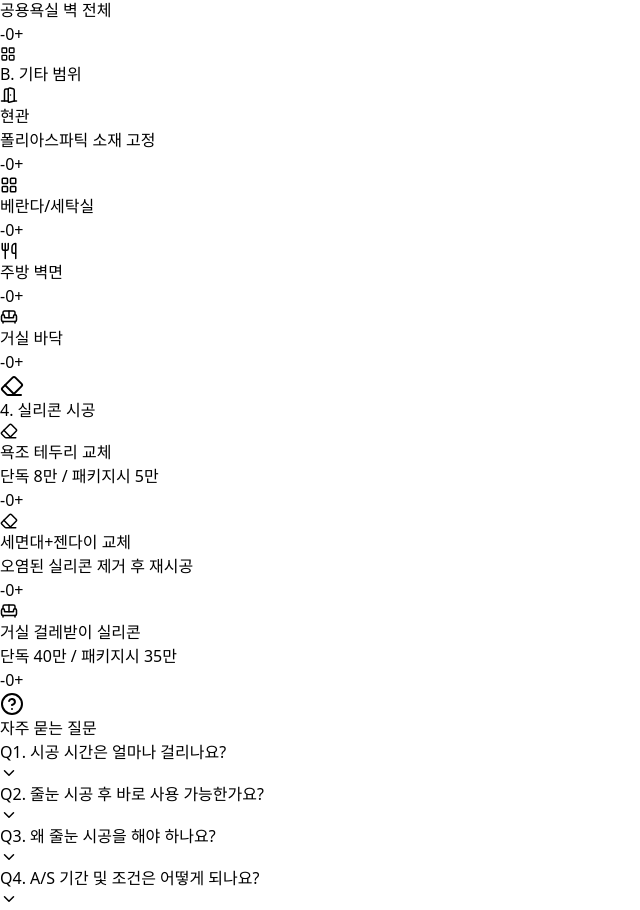
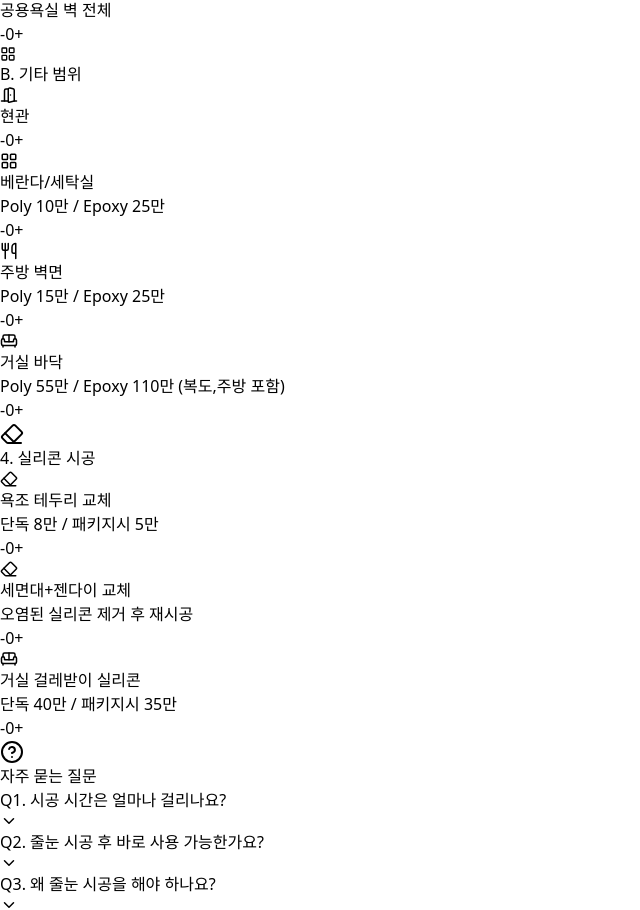
Before and after one commit to jsh5199-ai/julnun-web, a React (Vite) app: page / in a window 1280 px wide. Shown: the part 1214-2124 px from the top of the page, without its empty margins (0-640 px from the left). Built offline with nearby package versions, Linux system fonts and the light colour scheme.

Commit message:
수정완료

```diff
--- a/src/App.jsx
+++ b/src/App.jsx
@@ -318,29 +318,23 @@ const ColorPalette = ({ selectedColorId, onSelect }) => {
     const groutPattern = selectedColorData.code;
     const tilePattern = TILE_COLOR;
 
-    // 💡 [최종 수정] 무광 질감을 위한 미세한 음영 효과만 추가 (광택 제거) 💡
-    // 깊이감을 주기 위해 메인 색상보다 15% 어두운 색상을 생성합니다.
-    const depthColor = `color-mix(in srgb, ${groutPattern}, black 20%)`;
-
-    // 1. 가로줄 (to bottom) - 음영 효과만 적용
+    // 💡 [최종 수정] 음영 제거, 순수한 단색 채우기로 변경 💡
+
+    // 1. 가로줄 (to bottom) - 순수 단색 적용 (음영 제거)
     const horizontalGradient = `linear-gradient(to bottom,
                                     transparent 0%,
                                     transparent calc(50% - ${lineHalf}px),
-                                    ${depthColor} calc(50% - ${lineHalf}px), /* 윗쪽 미세 음영 시작 */
-                                    ${groutPattern} calc(50% - ${lineHalf}px + 1px), /* 메인 색상 시작 (1px 안쪽) */
-                                    ${groutPattern} calc(50% + ${lineHalf}px - 1px), /* 메인 색상 끝 (1px 안쪽) */
-                                    ${depthColor} calc(50% + ${lineHalf}px), /* 아랫쪽 미세 음영 끝 */
+                                    ${groutPattern} calc(50% - ${lineHalf}px),
+                                    ${groutPattern} calc(50% + ${lineHalf}px),
                                     transparent calc(50% + ${lineHalf}px),
                                     transparent 100%)`;
 
-    // 2. 세로줄 (to right) - 음영 효과만 적용
+    // 2. 세로줄 (to right) - 순수 단색 적용 (음영 제거)
     const verticalGradient = `linear-gradient(to right,
                                     transparent 0%,
                                     transparent calc(50% - ${lineHalf}px),
-                                    ${depthColor} calc(50% - ${lineHalf}px), /* 왼쪽 미세 음영 시작 */
-                                    ${groutPattern} calc(50% - ${lineHalf}px + 1px), /* 메인 색상 시작 (1px 안쪽) */
-                                    ${groutPattern} calc(50% + ${lineHalf}px - 1px), /* 메인 색상 끝 (1px 안쪽) */
-                                    ${depthColor} calc(50% + ${lineHalf}px), /* 오른쪽 미세 음영 끝 */
+                                    ${groutPattern} calc(50% - ${lineHalf}px),
+                                    ${groutPattern} calc(50% + ${lineHalf}px),
                                     transparent calc(50% + ${lineHalf}px),
                                     transparent 100%)`;
 
@@ -368,7 +362,7 @@ const ColorPalette = ({ selectedColorId, onSelect }) => {
                         className="absolute inset-0 opacity-100 transition-colors duration-300"
                         style={{
                             backgroundColor: TILE_COLOR,
-                            // 가로 그라디언트와 세로 그라디언트를 겹쳐서 십자 모양 생성
+                            // 🚨 [수정 완료] 음영 제거로 교차점 조화롭게 연결 🚨
                             backgroundImage: `${horizontalGradient}, ${verticalGradient}`,
                             backgroundSize: '100% 100%',
                             backgroundPosition: 'center center', // 중앙에 고정
@@ -1016,7 +1010,7 @@ export default function GroutEstimatorApp() {
         {areas.map((area) => {
             const Icon = area.icon;
             const isSelected = quantities[area.id] > 0;
-            // ⭐️ 현관은 강제 poly이므로 소재는 항상 'poly'로 표시 ⭐️
+            // ⭐️ 현관은 강제로 poly이므로 소재는 항상 'poly'로 표시 ⭐️
             const currentMat = area.id === 'entrance' ? 'poly' : areaMaterials[area.id];
 
             // 🚨 [오류 해결] isEntranceAutoSelected를 여기서 정의 🚨
@@ -1033,13 +1027,7 @@ export default function GroutEstimatorApp() {
                             <div className={`p-2 rounded-full shadow-sm ${isSelected ? 'bg-indigo-700 text-white' : 'bg-gray-200 text-indigo-600'}`}><Icon size={18} /></div>
                             <div>
                                 <div className="font-semibold text-gray-800">{area.label}</div>
-                                <div className="text-xs text-gray-500">
-                                    {/* 기본 가격과 상세 설명 모두 제거됨 */}
-                                    {area.id === 'entrance' && (
-                                        <span className="block text-green-600 font-bold mt-0.5">폴리아스파틱 소재 고정</span>
-                                    )}
-                                    {extraEntranceInfo}
-                                </div>
+                                <div className="text-xs text-gray-500">{area.desc && <span className="block text-indigo-600">{area.desc}</span>}</div>
                             </div>
                         </div>
                         {/* ⭐️ [유지] 수량 증감 버튼: border border-gray-200 제거 ⭐️ */}
```
